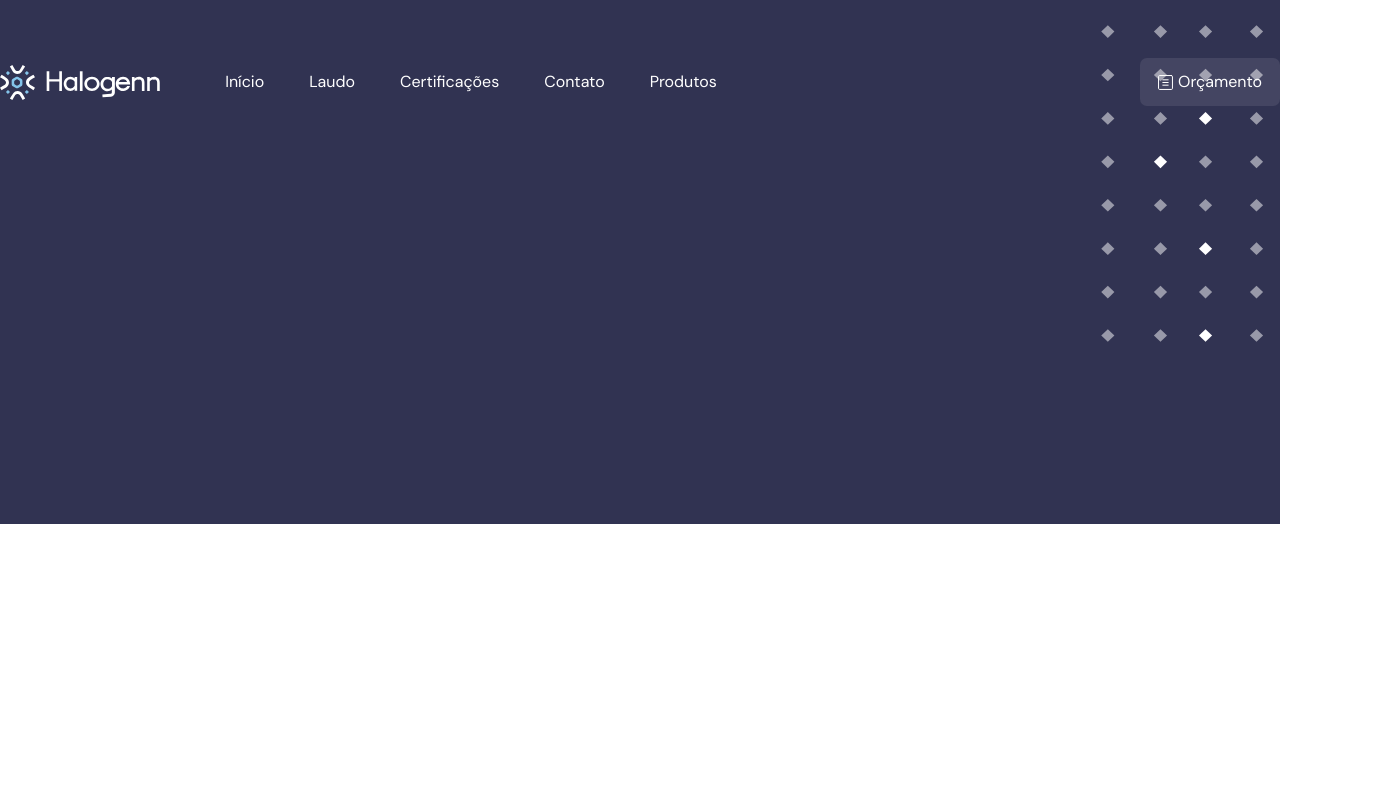
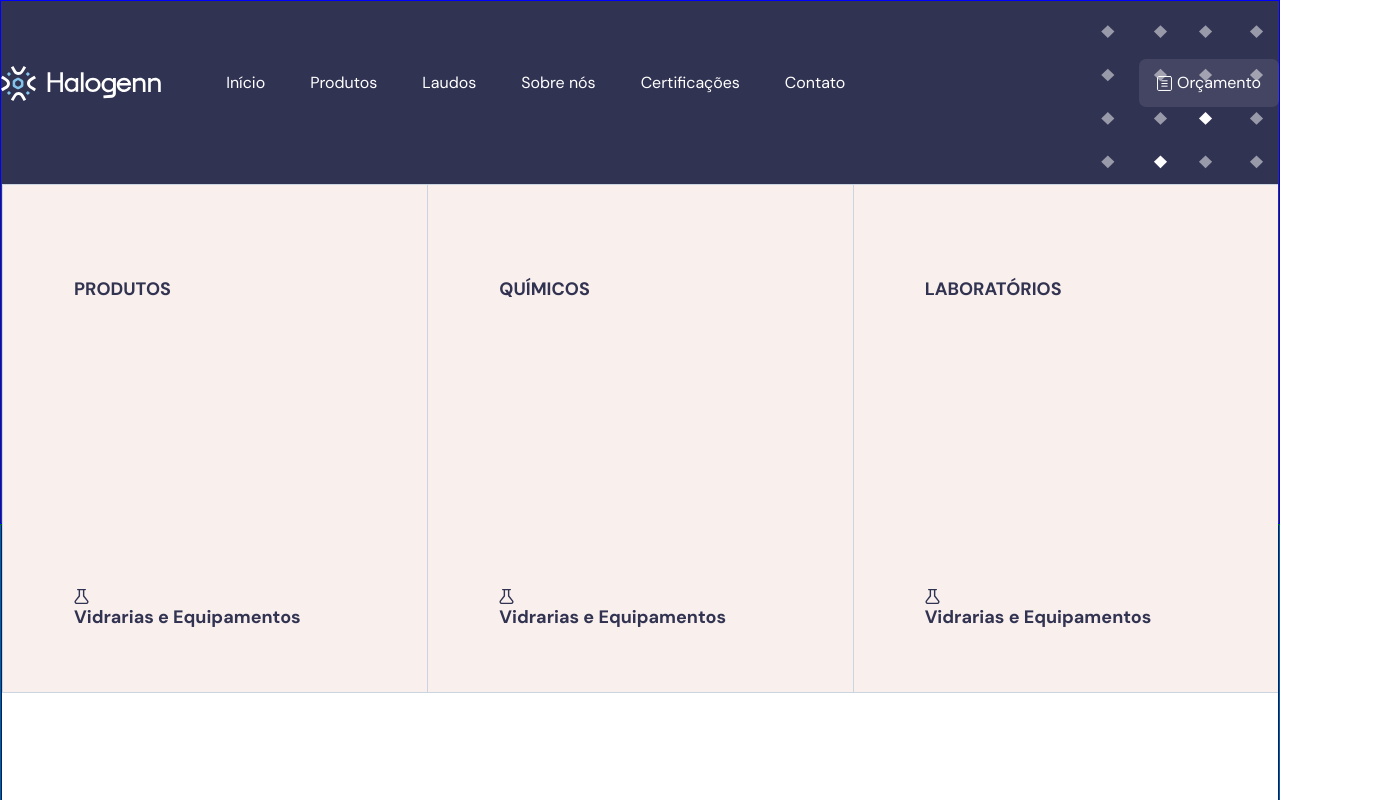
Before and after one commit to feelipesantana/halogenn-challenge, a Next.js app in the folder client/: page / in a window 1280 px wide. Shown: the top 800 px of the page, 1380 px wide, since content can reach past the window. Built offline with nearby package versions, Linux system fonts and the light colour scheme.

Commit message:
feat: department blocks

```diff
--- a/client/src/app/globals.scss
+++ b/client/src/app/globals.scss
@@ -14,8 +14,9 @@
 
 :root{
   font-size:62.5%;
-  --blue-default:#313352;
+  --blue-default:rgba(50, 51, 81, 1);
   --white:#ffffff;
+  --longing: rgba(249, 240, 238, 1);
   --orange-default: rgba(245, 100, 61, 1);
 }
 
@@ -36,6 +37,8 @@
 body{
   font-size:1.6rem;
   font: 400;
+  height:100vh;
+  width:100%;
 }
 
 button{
@@ -53,4 +56,6 @@ a{
   height:100%;
   margin: 0 auto;
   padding: 5.8rem 0;
+  border:1px solid blue;
+
 }
--- a/client/src/app/page.tsx
+++ b/client/src/app/page.tsx
@@ -1,5 +1,28 @@
+import { Department } from "@/components/Department";
 import styles from "@/styles/home.module.scss";
 
 export default function Home() {
-  return <main className={styles.base}></main>;
+  return (
+    <main className={styles.main}>
+      <div className="baseContainer">
+        <div className={styles.departmentContainer}>
+          <Department
+            title="PRODUTOS"
+            description="Vidrarias e Equipamentos"
+            image="lab"
+          />
+          <Department
+            title="QUÍMICOS"
+            description="Vidrarias e Equipamentos"
+            image="lab"
+          />
+          <Department
+            title="LABORATÓRIOS"
+            description="Vidrarias e Equipamentos"
+            image="lab"
+          />
+        </div>
+      </div>
+    </main>
+  );
 }
--- /dev/null
+++ b/client/src/components/Department/index.tsx
@@ -0,0 +1,25 @@
+import Image from "next/image";
+import styles from "./styles.module.scss";
+interface DepartmentProps {
+  title: string;
+  image: string;
+  description: string;
+}
+
+export function Department({ title, image, description }: DepartmentProps) {
+  return (
+    <div className={styles.department}>
+      {title}
+
+      <div>
+        <Image
+          src={`/assets/icons/${image}.svg`}
+          width={15}
+          height={15}
+          alt="Icon"
+        />
+        {description}
+      </div>
+    </div>
+  );
+}
--- /dev/null
+++ b/client/src/components/Department/styles.module.scss
@@ -0,0 +1,35 @@
+.department{
+
+  font-size:1.8rem;
+  font-weight: 700;
+
+  height:50.9rem;
+  width:100%;
+
+  color:var(--blue-default);
+  background-color: var(--longing);
+
+  padding: 9.1rem 7.1rem 6.1rem;
+
+
+  display:flex;
+  flex-direction: column;
+  justify-content: space-between;
+
+  border-left:1px solid #cbd5e1;
+  border-top:1px solid #cbd5e1;
+  border-bottom:1px solid #cbd5e1;
+  &:first-child{
+    border-left: 1px solid #cbd5e1;
+  }
+
+  transition: background 0.2s ease;
+  &:hover{
+    background-color: var(--orange-default);
+    color:white;
+    transform: scaleY(1.1);
+  }
+
+;
+
+}
--- a/client/src/components/Header/index.tsx
+++ b/client/src/components/Header/index.tsx
@@ -26,16 +26,19 @@ export function Header() {
                 <Link href="/">Início</Link>
               </li>
               <li>
-                <Link href="/">Laudo</Link>
+                <Link href="/">Produtos</Link>
+              </li>
+              <li>
+                <Link href="/">Laudos</Link>
+              </li>
+              <li>
+                <Link href="/">Sobre nós</Link>
               </li>
               <li>
                 <Link href="/">Certificações</Link>
               </li>
               <li>
                 <Link href="/">Contato</Link>
-              </li>
-              <li>
-                <Link href="/">Produtos</Link>
               </li>
             </ul>
           </div>
--- a/client/src/components/Header/styles.module.scss
+++ b/client/src/components/Header/styles.module.scss
@@ -3,6 +3,8 @@
   background: #313352;
   color:white;
   position: relative;
+  overflow-x: hidden
+  ;
   .layoutDots{
     position: absolute;
     right: -10rem;
--- a/client/src/styles/home.module.scss
+++ b/client/src/styles/home.module.scss
@@ -0,0 +1,14 @@
+.main{
+
+   border:1px solid green;
+   height:100%;
+   width:100%;
+  .departmentContainer{
+    position: relative;
+    top:-40rem;
+    display:flex;
+    justify-content: center;
+
+
+  }
+}
```
Also changed, not shown: client/public/assets/icons/bottle.svg (added), client/public/assets/icons/lab.svg (added).
